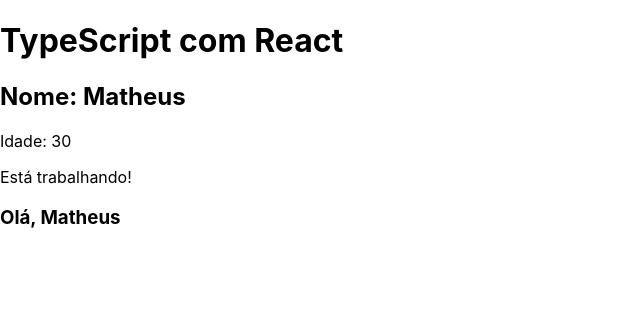
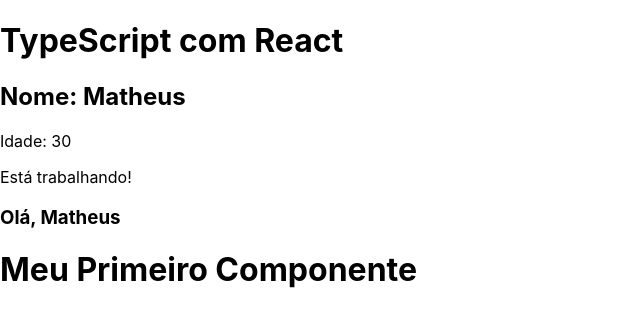
Before and after one commit to anaalmeida-v/JSModerno-TS-ProjetoAPI, a React (Create React App) app in the folder TypeScript/react-com-ts/: page / in a window 1280 px wide. Shown: the top 326 px of the page, without its empty margins (0-640 px from the left). Built offline with nearby package versions, Linux system fonts and the light colour scheme; the HTML template or start-up script is replaced by a standard one.

Commit message:
importando component

```diff
--- a/TypeScript/react-com-ts/src/App.tsx
+++ b/TypeScript/react-com-ts/src/App.tsx
@@ -1,3 +1,6 @@
+//4 - importação de components
+import FirstComponent from "./components/FirstComponent";
+
 function App() {
   //1 - variáveis
   const name: string = "Matheus";
@@ -17,6 +20,7 @@
       {isWorking && <p>Está trabalhando!</p>}
       <h3>{userGreeting(name)}</h3>
       {/* se eu tentar colocar o age por exemplo, a variável será recusada, por ser um number e não uma string */}
+      <FirstComponent />
     </div>
   );
 }
--- a/TypeScript/react-com-ts/src/components/FirstComponent.tsx
+++ b/TypeScript/react-com-ts/src/components/FirstComponent.tsx
@@ -1,7 +1,5 @@
 // 3 - component
 import React from 'react'
-
-type Props = {}
 
 const FirstComponent = () => {
   return (
```
